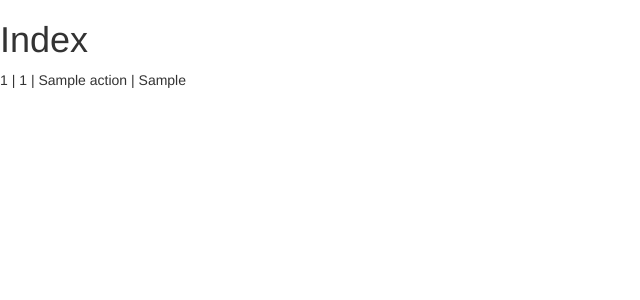
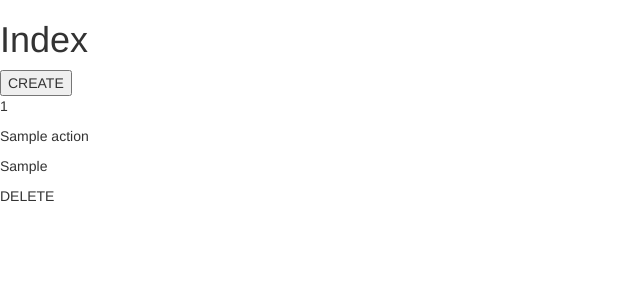
Before and after one commit to robinleruth/sc2_speaker, a Flask app: template app/interface/web/templates/index.html in a window 1280 px wide. Shown: the top 300 px of the page, without its empty margins (0-640 px from the left). Run offline with Flask 2, Linux system fonts and the light colour scheme; the template is opened without the code that fills it: most values are stand-ins (such as "Sample title", 1, 10 or a date in 2020); parts of the project's set-up code (start-up, migrations or seed data) failed here and were passed over; some libraries are stand-ins or nearby versions.

Commit message:
Backbone client

```diff
--- a/app/interface/web/action_related.py
+++ b/app/interface/web/action_related.py
@@ -11,7 +11,7 @@ bp = Blueprint('action_related', __name__)
 
 
 @bp.route('/api/v1/actions', methods=['DELETE', 'PUT', 'GET', 'POST'])
-@bp.route('/api/v1/actions/<int:id>', methods=['DELETE', 'PUT', 'GET'])
+@bp.route('/api/v1/actions/<int:_id>', methods=['DELETE', 'PUT', 'GET'])
 def actions(_id=None):
     if _id:
         if request.method == 'DELETE':
@@ -28,7 +28,9 @@ def actions(_id=None):
             with transaction_context() as session:
                 to_update = session.query(Action).filter_by(id=_id).first()
                 logger.info(f'Updating {to_update} with : {request.json}')
-                to_update.__dict__.update(**request.json)
+                # to_update.__dict__.update(**request.json)
+                for k, v in request.json.items():
+                    setattr(to_update, k, v)
     else:
         if request.method == 'GET':
             with transaction_context() as session:
--- a/app/interface/web/static/js/module/action/model/action.js
+++ b/app/interface/web/static/js/module/action/model/action.js
@@ -5,10 +5,9 @@ var app = app || {};
 app.Action = Backbone.Model.extend({
     defaults: function(){
         return {
-            id: 0,
             time: 0,
-            name: "",
-            action_type: ""
+            name: "Name",
+            action_type: "action_type"
         };
     }
 });
--- a/app/interface/web/static/js/module/action/view/actionView.js
+++ b/app/interface/web/static/js/module/action/view/actionView.js
@@ -4,12 +4,43 @@ var app = app || {};
 
 app.ActionView = Backbone.View.extend({
     template: _.template($('#action_view_template').html()),
+    tagName: 'div',
+    className: '',
+    events: {
+        'click .delete': 'clear',
+        'click .parent': 'edit',
+        'keypress .edit': 'updateOnEnter',
+        'blur .edit': 'close',
+    },
     initialize: function(){
         this.listenTo(this.model, 'change', this.render);
         this.listenTo(this.model, 'destroy', this.remove);
+        this.listenTo(this.model, 're-render', this.render);
     },
     render: function(){
         this.$el.html(this.template(this.model.toJSON()));
         return this;
-    }
+    },
+    clear: function(){
+        this.model.destroy();
+    },
+    edit: function(e){
+        this.parent = $(e.currentTarget);
+        this.parent.addClass('editing');
+        this.attributeToChange = e.currentTarget.classList[1];
+        this.input = $(this.parent.children()[1]);
+        this.input.focus();
+    },
+    updateOnEnter: function(e){
+        if(e.keyCode == 13)
+            this.close();
+    },
+    close: function(){
+        var value = this.input.val();
+        var attr = this.parent;
+        var j = {};
+        j[this.attributeToChange] = value;
+        this.model.save(j);
+        this.parent.removeClass('editing');
+    },
 });
--- a/app/interface/web/static/js/module/action/view/colActionView.js
+++ b/app/interface/web/static/js/module/action/view/colActionView.js
@@ -4,6 +4,9 @@ var app = app || {};
 
 app.ColActionView = Backbone.View.extend({
     el: $('#app'),
+    events: {
+        'click .new_one': 'create',
+    },
     initialize: function(){
         this.listenTo(this.collection, 'add', this.addOne);
         this.listenTo(this.collection, 'remove', this.render);
@@ -17,6 +20,8 @@ app.ColActionView = Backbone.View.extend({
     addAll: function(){
         this.collection.each(this.addOne, this);
     },
-    render: function(){
+    render: function(){},
+    create: function(){
+        this.collection.create();
     }
 });
--- /dev/null
+++ b/app/interface/web/static/style.css
@@ -0,0 +1,12 @@
+.parent .view {
+    display: block;
+}
+.parent .edit {
+    display: none;
+}
+.parent.editing .view {
+    display: none;
+}
+.parent.editing .edit {
+    display: block;
+}
--- a/app/interface/web/templates/_js_import.html
+++ b/app/interface/web/templates/_js_import.html
@@ -1,8 +1,19 @@
 <script type="text/template" id="action_view_template">
-    <%= id %> |
-    <%= time %> |
-    <%= name %> |
-    <%= action_type %>
+    <div class="d-flex">
+        <div class="parent time">
+            <p class="view"><%= time %></p>
+            <input class="edit" value="<%= time %>" />
+        </div>
+        <div class="parent name">
+            <p class="view"><%= name %></p>
+            <input class="edit" value="<%= name %>" />
+        </div>
+        <div class="parent action_type">
+            <p class="view"><%= action_type %></p>
+            <input class="edit" value="<%= action_type %>" />
+        </div>
+        <div class="delete">DELETE</div>
+    </div>
 </script>
 
 <script src="{{ url_for('static', filename='js/lib/underscore-min.js')}}"></script>
--- a/app/interface/web/templates/base.html
+++ b/app/interface/web/templates/base.html
@@ -1,5 +1,10 @@
 {% extends 'bootstrap/base.html' %}
 {% import 'bootstrap/wtf.html' as wtf %}
+
+{% block styles %}
+    {{ super() }}
+    <link rel="stylesheet" type="text/css" href="{{ url_for('static', filename='style.css')}}">
+{% endblock %}
 
 {% block title %}
 Title
--- a/app/interface/web/templates/index.html
+++ b/app/interface/web/templates/index.html
@@ -2,5 +2,7 @@
 
 {% block app_content %}
 <h1>Index</h1>
-<div id="app"></div>
+<div id="app">
+    <button class="new_one">CREATE</button>
+</div>
 {% endblock %}
```
